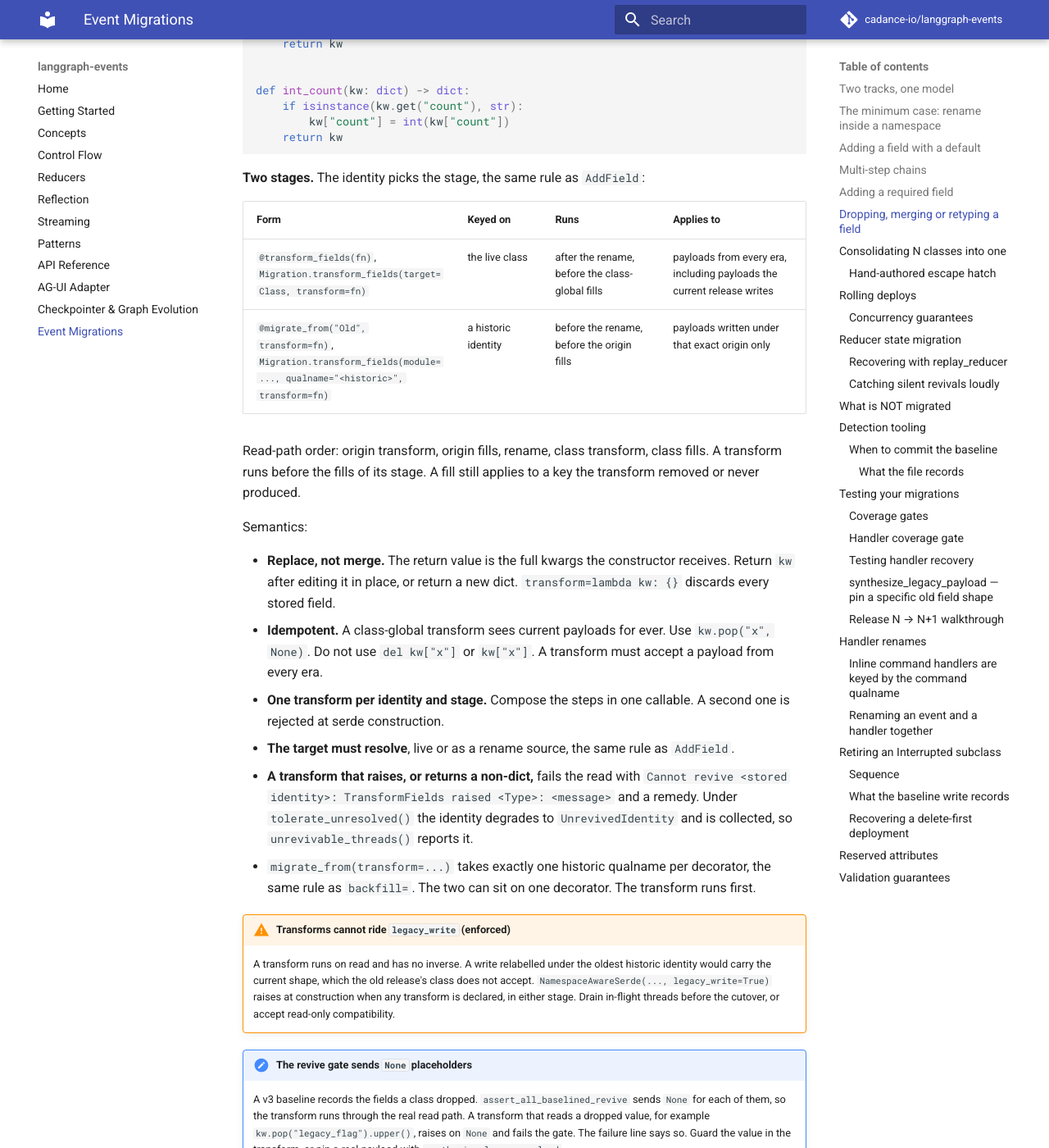
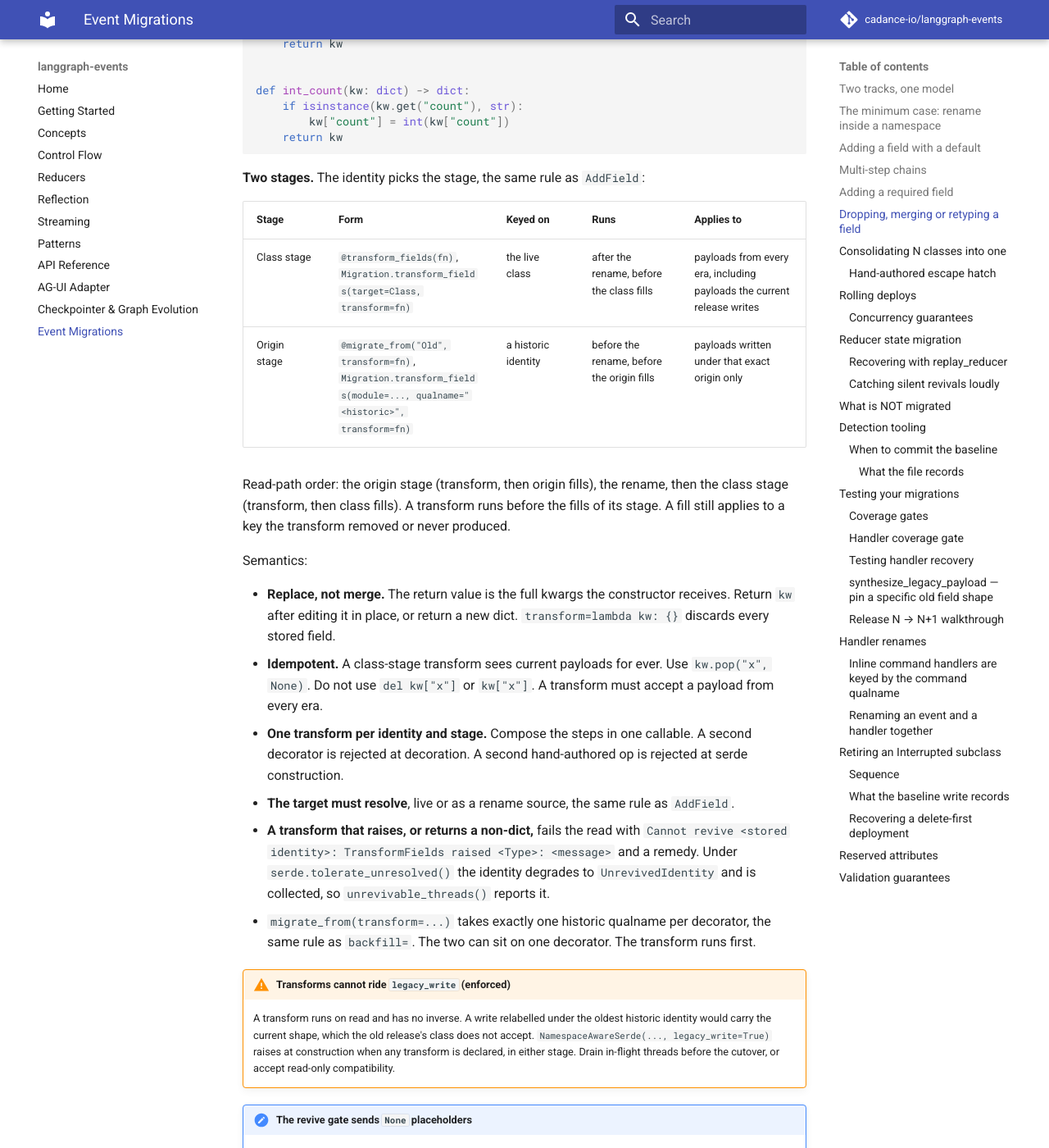
Before and after one commit to cadance-io/langgraph-events, an MkDocs documentation site: the page built from docs/event-migrations.md, in a window 1280 px wide and 1400 px high, scrolled down 3221 px. Shown: the whole window at 82% size. Built offline with MkDocs 1.6.1 and Material for MkDocs 9.7.7, drawn with Linux system fonts in a browser that asks for light colours; comment, search, counter and statistics services are not loaded.

Commit message:
fix: DX review of TransformFields messages, docs and changelog
The Fixed bullet moves under the existing Fixed header. A duplicate
transform from two unnamed migrations asks for name=. The Cannot revive
remedy for a dropped field names @transform_fields, and the revive gate
adds the cause sentence only, so one remedy appears. The transform
remedy covers a key that is absent or None. Docs, api.md, docstrings
and the changelog say origin stage and class stage. A second decorator
is rejected at decoration, a second hand-authored op at construction.
The raw op is shown wrapped in Migration(operations=...). The
collector's loop variable no longer shadows transform.

Co-Authored-By: Claude Fable 5.1 <noreply@anthropic.com>
Claude-Session: https://claude.ai/code/session_01DsQPjuKEjSdeh7VorVphBe

```diff
--- a/docs/event-migrations.md
+++ b/docs/event-migrations.md
@@ -128,20 +128,20 @@ def int_count(kw: dict) -> dict:
 
 **Two stages.** The identity picks the stage, the same rule as `AddField`:
 
-| Form | Keyed on | Runs | Applies to |
-|---|---|---|---|
-| `@transform_fields(fn)`, `Migration.transform_fields(target=Class, transform=fn)` | the live class | after the rename, before the class-global fills | payloads from every era, including payloads the current release writes |
-| `@migrate_from("Old", transform=fn)`, `Migration.transform_fields(module=..., qualname="<historic>", transform=fn)` | a historic identity | before the rename, before the origin fills | payloads written under that exact origin only |
+| Stage | Form | Keyed on | Runs | Applies to |
+|---|---|---|---|---|
+| Class stage | `@transform_fields(fn)`, `Migration.transform_fields(target=Class, transform=fn)` | the live class | after the rename, before the class fills | payloads from every era, including payloads the current release writes |
+| Origin stage | `@migrate_from("Old", transform=fn)`, `Migration.transform_fields(module=..., qualname="<historic>", transform=fn)` | a historic identity | before the rename, before the origin fills | payloads written under that exact origin only |
 
-Read-path order: origin transform, origin fills, rename, class transform, class fills. A transform runs before the fills of its stage. A fill still applies to a key the transform removed or never produced.
+Read-path order: the origin stage (transform, then origin fills), the rename, then the class stage (transform, then class fills). A transform runs before the fills of its stage. A fill still applies to a key the transform removed or never produced.
 
 Semantics:
 
 - **Replace, not merge.** The return value is the full kwargs the constructor receives. Return `kw` after editing it in place, or return a new dict. `transform=lambda kw: {}` discards every stored field.
-- **Idempotent.** A class-global transform sees current payloads for ever. Use `kw.pop("x", None)`. Do not use `del kw["x"]` or `kw["x"]`. A transform must accept a payload from every era.
-- **One transform per identity and stage.** Compose the steps in one callable. A second one is rejected at serde construction.
+- **Idempotent.** A class-stage transform sees current payloads for ever. Use `kw.pop("x", None)`. Do not use `del kw["x"]` or `kw["x"]`. A transform must accept a payload from every era.
+- **One transform per identity and stage.** Compose the steps in one callable. A second decorator is rejected at decoration. A second hand-authored op is rejected at serde construction.
 - **The target must resolve**, live or as a rename source, the same rule as `AddField`.
-- **A transform that raises, or returns a non-dict,** fails the read with `Cannot revive <stored identity>: TransformFields raised <Type>: <message>` and a remedy. Under `tolerate_unresolved()` the identity degrades to `UnrevivedIdentity` and is collected, so `unrevivable_threads()` reports it.
+- **A transform that raises, or returns a non-dict,** fails the read with `Cannot revive <stored identity>: TransformFields raised <Type>: <message>` and a remedy. Under `serde.tolerate_unresolved()` the identity degrades to `UnrevivedIdentity` and is collected, so `unrevivable_threads()` reports it.
 - `migrate_from(transform=...)` takes exactly one historic qualname per decorator, the same rule as `backfill=`. The two can sit on one decorator. The transform runs first.
 
 !!! warning "Transforms cannot ride `legacy_write` (enforced)"
```
Also changed, not shown: CHANGELOG.md (+15 -14 lines), docs/api.md (+2 -2 lines), 4 other files.
